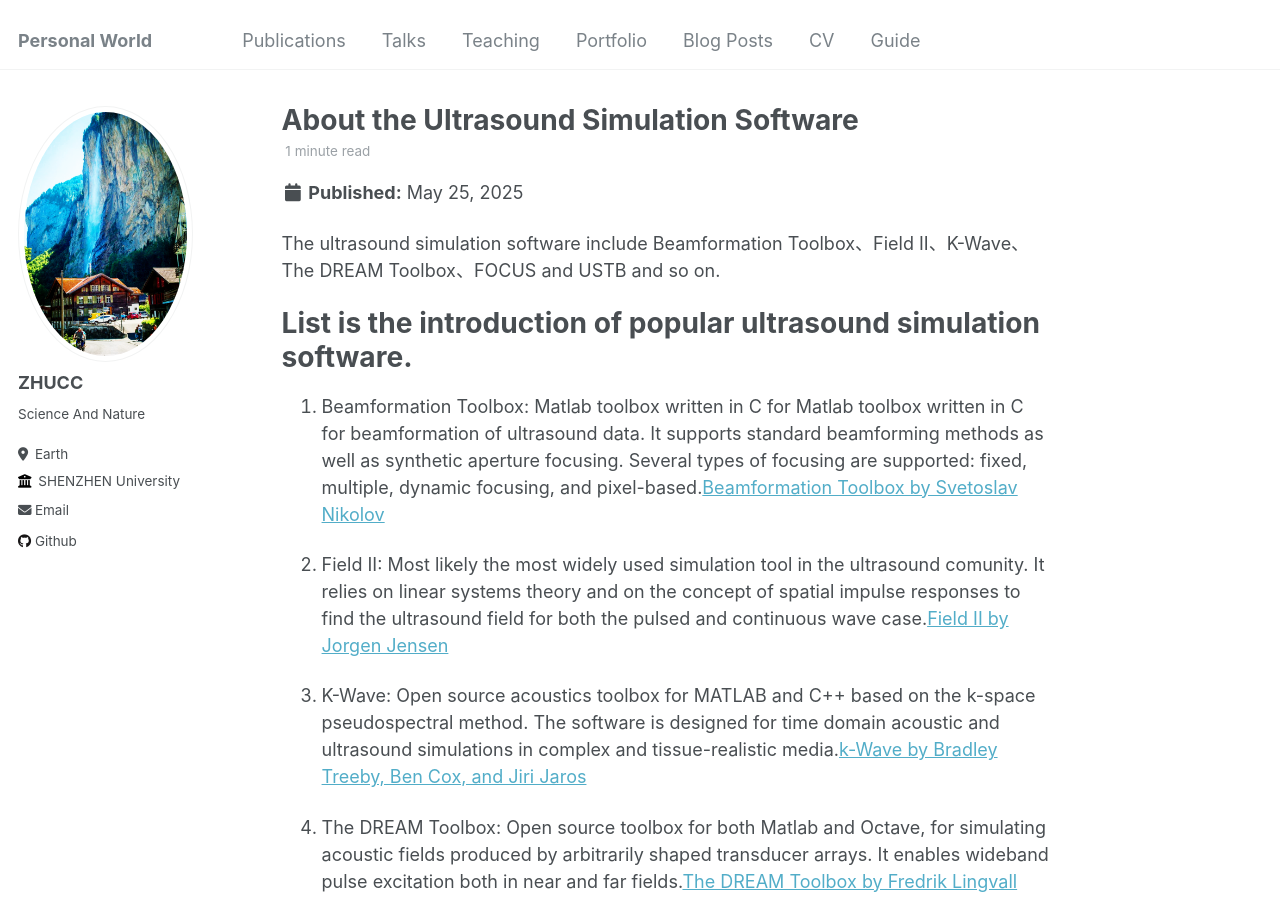
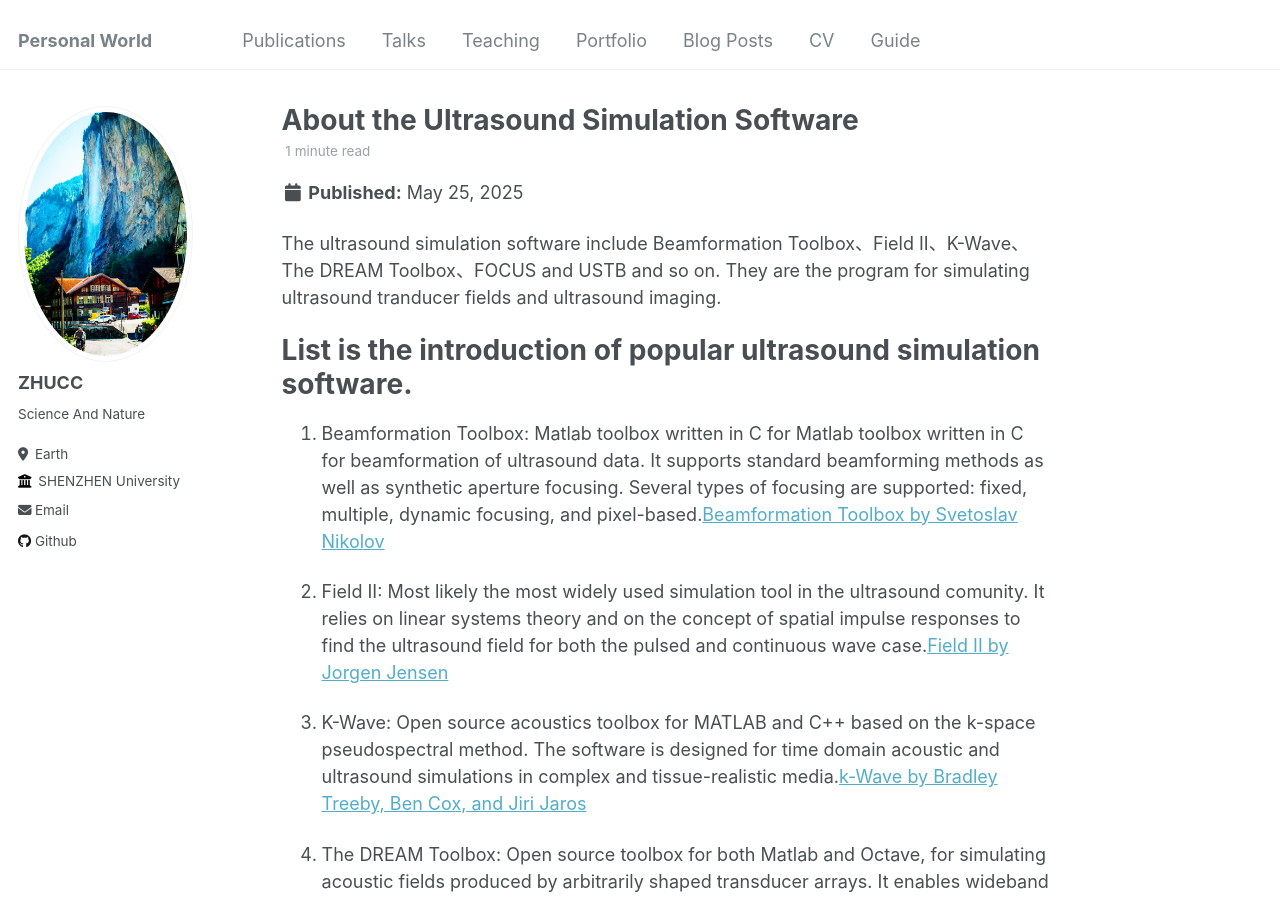
Before and after one commit to Guokr1991/zhucc123.github.io, a Jekyll site: the page built from _posts/2025-05-25-blog-post-1.md, in a window 1280 px wide and 900 px high. Built offline with Jekyll 4.4.1, drawn with Linux system fonts in a browser that asks for light colours.

Commit message:
Update 2025-05-25-blog-post-1.md

```diff
--- a/_posts/2025-05-25-blog-post-1.md
+++ b/_posts/2025-05-25-blog-post-1.md
@@ -9,7 +9,7 @@ tags:
 ---
 
 The ultrasound simulation software include Beamformation Toolbox、Field II、K-Wave、The DREAM Toolbox、FOCUS and
-USTB and so on.
+USTB and so on. They are the program for simulating ultrasound tranducer fields and ultrasound imaging.
 
 List is the introduction of popular ultrasound simulation software.
 ======
```
